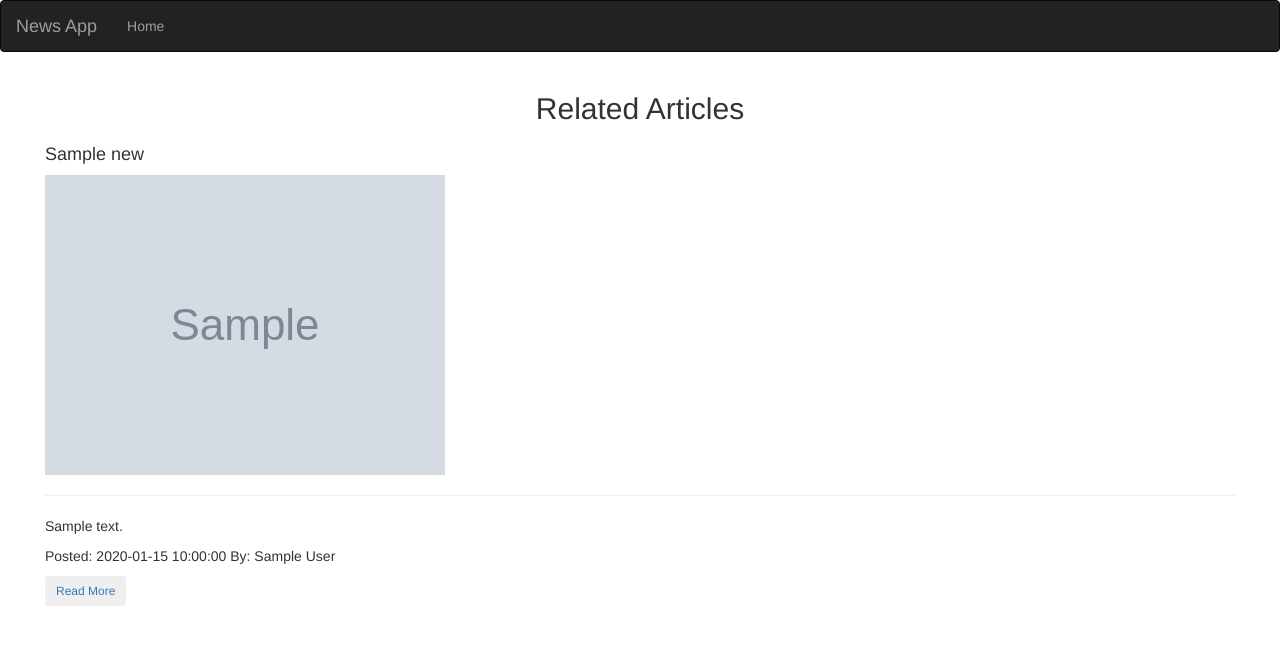
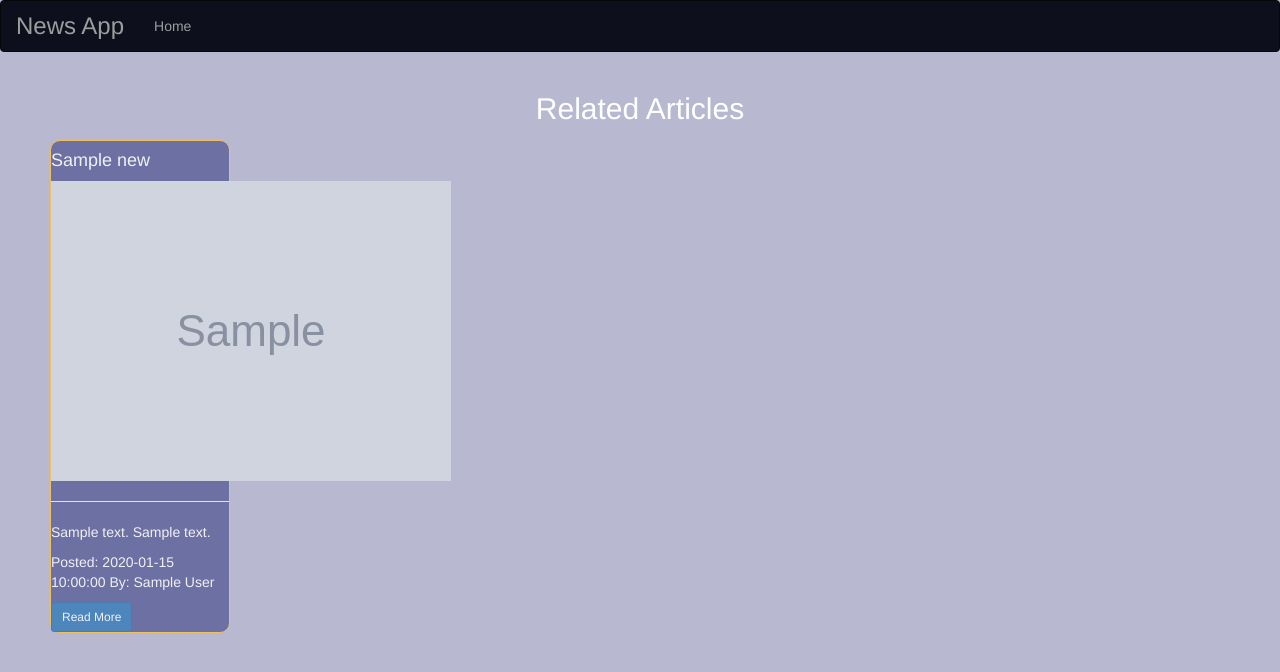
Before and after one commit to gracenyutu/newsarticle, a Flask app: template app/templates/articles.html in a window 1280 px wide. Shown: the top 672 px of the page. Run offline with Flask 2, Linux system fonts and the light colour scheme; the template is opened without the code that fills it: most values are stand-ins (such as "Sample title", 1, 10 or a date in 2020); grey boxes marked "Sample" are stand-in pictures; some libraries are stand-ins or nearby versions.

Commit message:
add styling

```diff
--- a/app/static/css/styles.css
+++ b/app/static/css/styles.css
@@ -1,16 +1,22 @@
 body {
-  background-color: black;
+  background-color: #b8b8d1;
   color: white;
 }
 .navbar {
-  background-color: black;
+  background-color: #0d101c;
   color: white;
 }
 .navbar-brand {
   font-size: x-large;
 }
 .card {
-  background-color: rgb(43, 43, 44);
+  background-color: #5b5f97;
   opacity: 0.8;
   border-radius: 10px;
 }
+div.card {
+  margin: 5px;
+  border: 1px solid #ffc145;
+  float: left;
+  width: 180px;
+}
--- a/app/templates/articles.html
+++ b/app/templates/articles.html
@@ -1,8 +1,13 @@
 {% extends 'base.html'%}
 {% import 'macros.html' as macro %}
 
+{% block styles%}
+    {{ super() }}
+    <link rel="stylesheet" href="{{url_for('static',filename='css/styles.css')}}">
+{% endblock %}
+
 {% block content %}
-<div class="container-fluid" id="allsources">
+<div class="container-fluid">
     <div class="overlay container-fluid">
         <h2 class="text-center headers">Related Articles</h2>
         {{macro.display_new_articles(news)}}
--- a/app/templates/macros.html
+++ b/app/templates/macros.html
@@ -1,24 +1,17 @@
 {% macro display_new_sources(sources_outcome) %}
     <div class="container-fluid">
-        <div class="card-columns">
-            {% for news in sources_outcome %}
-            <div class="card sourcecard">
-                <div class="card-header" id="sourcename" >
-                    <h4><a href="/articles/{{news.id}}">{{news.name}}</a></h4>
-                </div>
+        {% for news in sources_outcome %}
+            <div class="card" style="width:400px">
                 <div class="card-body">
-                    <img src="{{news.urlToImage}}" alt="{{news.title }}" class="card-img">
-                    <hr>
-                    <p class="desc">
+                    <h4 class="card-title"><a href="/articles/{{news.id}}">{{news.name}}</a></h4>
+                    <p class="card-text">
                         {{news.description}}
                     </p>
-                    <a href="/articles/{{news.id}}"><button class="btn btn-sm btn-primary">Read Articles</button> </a>
-                    <a href="{{news.url}}"><button class="btn btn-sm btn-primary" id="visit">Visit {{news.name}}</button></a>
+                    <a href="/articles/{{news.id}}"><button class="btn btn-sm btn-outline-warning">View Articles</button> </a>
+                    <a href="{{news.url}}"><button class="btn btn-sm btn-outline-warning" id="visit">Visit {{news.name}}</button></a>
                 </div>
             </div>
-            {% endfor %}
-        </div>
-
+        {% endfor %}
     </div>
 {% endmacro %}
 {% macro display_new_articles(articles_outcome) %}
@@ -32,13 +25,14 @@
                 <div class="card-body">
                     <img src="{{article.urlToImage}}" alt="{{article.title }}" class="card-img">
                     <hr>
-                    <p class="desc">
+                    <p class="description">
                         {{article.description}}
+                        {{article.content}}
                     </p>
-                    <p disabled>Posted: {{article.publishedAt | truncate(13)}} By: {{article.author | truncate(16)}} </p>
+                    <p>Posted: {{article.publishedAt | truncate(13)}} By: {{article.author | truncate(16)}} </p>
                 </div>
                 <div class="card-footer">
-                     <a href="{{article.url}}"><button class="btn btn-sm btn-outline-success">Read More</button></a>
+                     <a href="{{article.url}}"><button class="btn btn-sm btn-primary">Read More</button></a>
                 </div>
             </div>
         {% endfor %}
```
Also changed, not shown: app/templates/source.html (+5 -5 lines).
